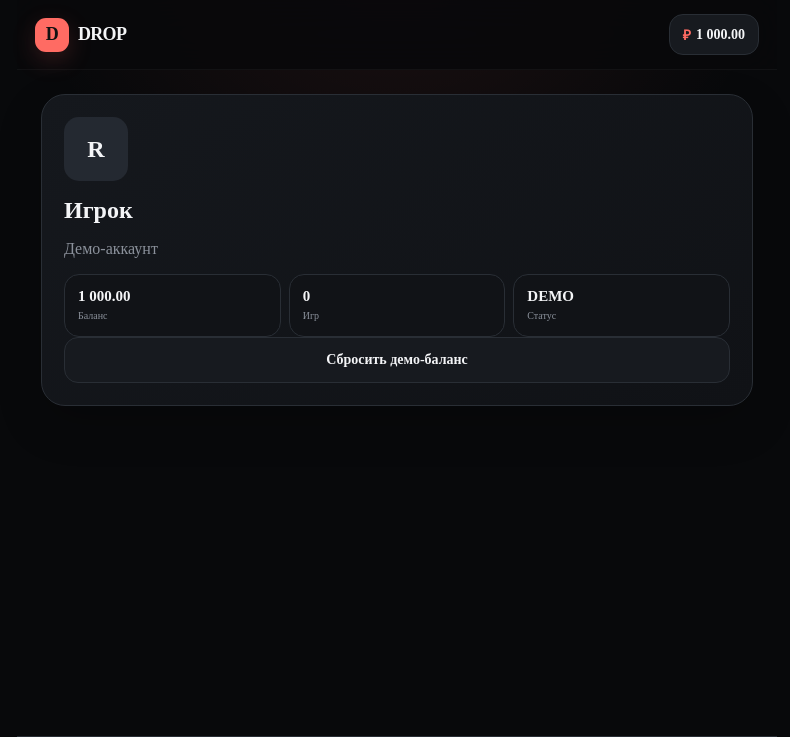
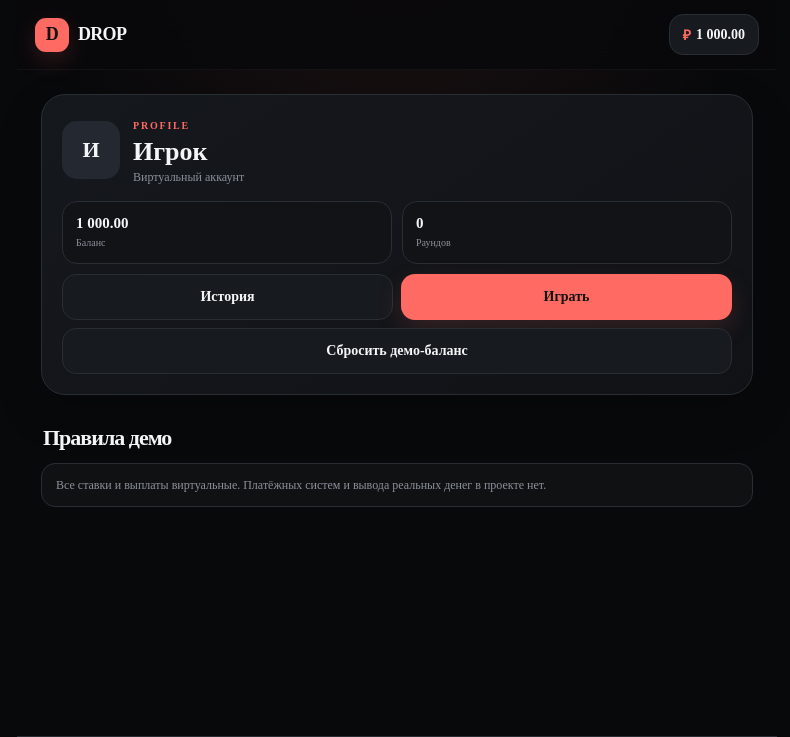
Before and after one commit to ramazimashew1205-oss/bulldrop-site, a PHP site: page /profile.php in a window 1280 px wide. Shown: the top 737 px of the page, without its empty margins (243-1033 px from the left). Run offline with PHP 8.4, Linux system fonts and the light colour scheme.

Commit message:
Release v1.0.0: polish profile and demo balance

```diff
--- a/profile.php
+++ b/profile.php
@@ -1 +1,26 @@
-<?php session_start(); if(!isset($_SESSION['balance']))$_SESSION['balance']=1000; if(isset($_POST['reset']))$_SESSION['balance']=1000; ?><!doctype html><html lang="ru"><head><meta charset="utf-8"><meta name="viewport" content="width=device-width,initial-scale=1"><title>Профиль — DROP</title><link rel="stylesheet" href="assets/css/style.css"></head><body><div class="app"><header class="topbar"><a class="brand" href="index.php"><span class="brand-mark">D</span>DROP</a><div class="balance"><span>₽</span><?=number_format($_SESSION['balance'],2,'.',' ')?></div></header><main class="page"><section class="card" style="padding:22px"><div class="avatar" style="width:64px;height:64px;font-size:24px">R</div><h1 style="margin:16px 0 5px">Игрок</h1><p class="muted">Демо-аккаунт</p><div class="stats"><div class="stat"><b><?=number_format($_SESSION['balance'],2,'.',' ')?></b><span>Баланс</span></div><div class="stat"><b>0</b><span>Игр</span></div><div class="stat"><b>DEMO</b><span>Статус</span></div></div><form method="post"><button class="btn btn-secondary wide" name="reset">Сбросить демо-баланс</button></form></section></main><nav class="bottom-nav"><a href="index.php"><span>⌂</span>Главная</a><a href="crash.php"><span>↗</span>Crash</a><a href="upgrade.php"><span>◆</span>Upgrade</a><a class="active" href="profile.php"><span>●</span>Профиль</a></nav></div></body></html>
+<?php
+session_start();
+if(!isset($_SESSION['balance']))$_SESSION['balance']=1000.00;
+if(!isset($_SESSION['user']))$_SESSION['user']='Игрок';
+if(isset($_POST['reset'])){
+  $_SESSION['balance']=1000.00;unset($_SESSION['crash_round']);
+  if(isset($_SESSION['user_id'])){try{require __DIR__.'/config/database.php';$s=$pdo->prepare('UPDATE users SET balance=1000 WHERE id=?');$s->execute([$_SESSION['user_id']]);}catch(Throwable $e){}}
+  header('Location: profile.php');exit;
+}
+$user=$_SESSION['user'];$history=$_SESSION['history']??[];
+?>
+<!doctype html><html lang="ru"><head><meta charset="utf-8"><meta name="viewport" content="width=device-width,initial-scale=1,viewport-fit=cover"><title>Профиль — DROP</title><link rel="stylesheet" href="assets/css/style.css?v=1.0.0"></head>
+<body><div class="app">
+<header class="topbar"><a class="brand" href="index.php"><span class="brand-mark">D</span>DROP</a><div class="balance"><span>₽</span><?=number_format((float)$_SESSION['balance'],2,'.',' ')?></div></header>
+<main class="page">
+<section class="card" style="padding:20px">
+<div style="display:flex;align-items:center;gap:13px"><div class="avatar" style="width:58px;height:58px;font-size:22px"><?=htmlspecialchars(mb_strtoupper(mb_substr($user,0,1)))?></div><div><span class="eyebrow">PROFILE</span><h1 style="margin:4px 0 0;font-size:26px"><?=htmlspecialchars($user)?></h1><span class="muted" style="font-size:12px">Виртуальный аккаунт</span></div></div>
+<div class="profile-grid"><div class="stat"><b><?=number_format((float)$_SESSION['balance'],2,'.',' ')?></b><span>Баланс</span></div><div class="stat"><b><?=count($history)?></b><span>Раундов</span></div></div>
+<div class="action-row"><a class="btn btn-secondary" href="history.php">История</a><a class="btn btn-primary" href="crash.php">Играть</a></div>
+<form method="post" style="margin-top:8px"><button class="btn btn-secondary wide" name="reset" value="1">Сбросить демо-баланс</button></form>
+</section>
+<section class="section-head"><h2>Правила демо</h2></section>
+<div class="notice">Все ставки и выплаты виртуальные. Платёжных систем и вывода реальных денег в проекте нет.</div>
+</main>
+<nav class="bottom-nav"><a href="index.php"><span>⌂</span>Главная</a><a href="crash.php"><span>↗</span>Crash</a><a href="upgrade.php"><span>◆</span>Upgrade</a><a class="active" href="profile.php"><span>●</span>Профиль</a></nav>
+</div></body></html>
```
